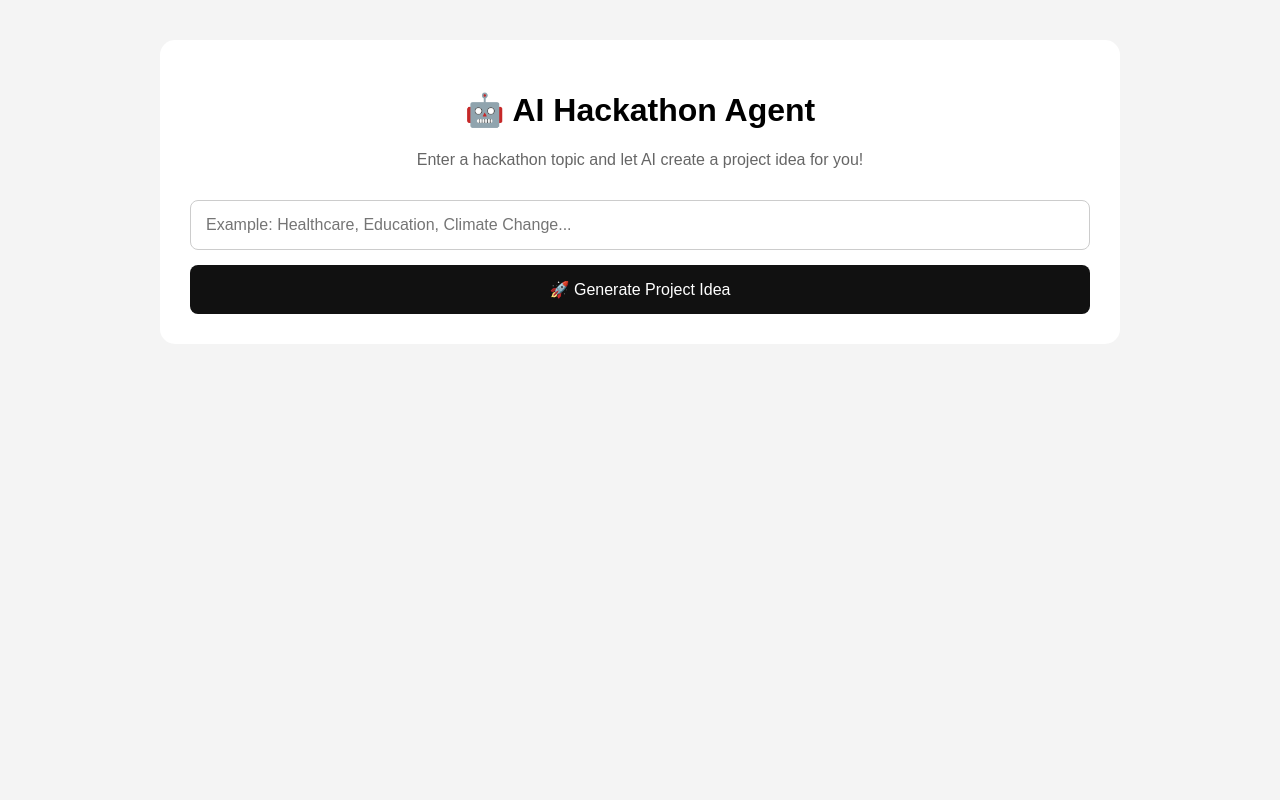
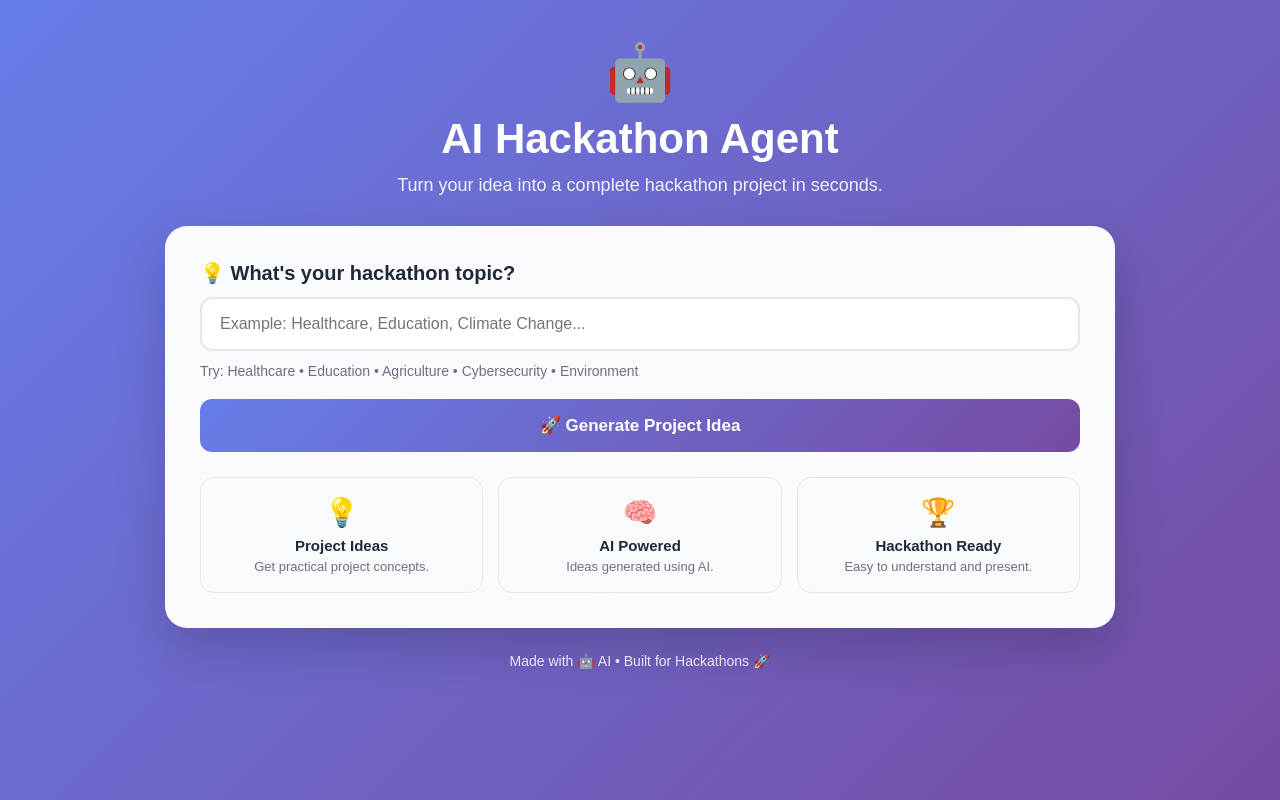
Before and after one commit to orugantideeksha24/AI-Hackathon-Agent, a Flask app: page / in a window 1280 px wide. Run offline with Flask 3, Linux system fonts and the light colour scheme.

Commit message:
Update index.html

```diff
--- a/templates/index.html
+++ b/templates/index.html
@@ -1,66 +1,182 @@
 <!DOCTYPE html>
-<html>
+<html lang="en">
+
 <head>
+    <meta charset="UTF-8">
+    <meta name="viewport" content="width=device-width, initial-scale=1.0">
+
     <title>AI Hackathon Agent</title>
 
     <style>
+        * {
+            box-sizing: border-box;
+            margin: 0;
+            padding: 0;
+        }
+
         body {
-            font-family: Arial, sans-serif;
-            background: #f4f4f4;
-            margin: 0;
-            padding: 40px;
+            font-family: Arial, Helvetica, sans-serif;
+            min-height: 100vh;
+            background: linear-gradient(135deg, #667eea, #764ba2);
+            padding: 40px 20px;
+            color: #1f2937;
         }
 
         .container {
-            max-width: 900px;
+            max-width: 950px;
             margin: auto;
-            background: white;
-            padding: 30px;
-            border-radius: 15px;
         }
 
-        h1 {
+        .hero {
             text-align: center;
+            color: white;
+            margin-bottom: 30px;
         }
 
-        p {
-            text-align: center;
-            color: #666;
+        .robot {
+            font-size: 55px;
+            margin-bottom: 10px;
+        }
+
+        .hero h1 {
+            font-size: 42px;
+            margin-bottom: 12px;
+        }
+
+        .hero p {
+            font-size: 18px;
+            opacity: 0.9;
+        }
+
+        .card {
+            background: rgba(255, 255, 255, 0.97);
+            border-radius: 22px;
+            padding: 35px;
+            box-shadow: 0 20px 50px rgba(0, 0, 0, 0.18);
+        }
+
+        .input-title {
+            font-size: 20px;
+            font-weight: bold;
+            margin-bottom: 12px;
         }
 
         input {
             width: 100%;
-            padding: 15px;
-            box-sizing: border-box;
-            margin-top: 15px;
-            border: 1px solid #ccc;
-            border-radius: 8px;
+            padding: 16px 18px;
+            border: 2px solid #e5e7eb;
+            border-radius: 12px;
             font-size: 16px;
+            outline: none;
+            transition: 0.2s;
+        }
+
+        input:focus {
+            border-color: #667eea;
+            box-shadow: 0 0 0 4px rgba(102, 126, 234, 0.12);
+        }
+
+        .examples {
+            margin-top: 12px;
+            color: #6b7280;
+            font-size: 14px;
         }
 
         button {
             width: 100%;
-            padding: 15px;
-            margin-top: 15px;
+            margin-top: 20px;
+            padding: 16px;
             border: none;
-            border-radius: 8px;
-            background: #111;
+            border-radius: 12px;
+            background: linear-gradient(135deg, #667eea, #764ba2);
             color: white;
-            font-size: 16px;
+            font-size: 17px;
+            font-weight: bold;
             cursor: pointer;
+            transition: transform 0.2s, box-shadow 0.2s;
         }
 
         button:hover {
-            background: #333;
+            transform: translateY(-2px);
+            box-shadow: 0 10px 25px rgba(102, 126, 234, 0.35);
         }
 
         .result {
             margin-top: 30px;
-            padding: 20px;
-            background: #f8f8f8;
-            border-radius: 10px;
+            padding: 28px;
+            background: #f8fafc;
+            border: 1px solid #e5e7eb;
+            border-radius: 16px;
             white-space: pre-wrap;
-            line-height: 1.6;
+            line-height: 1.7;
+            font-size: 16px;
+        }
+
+        .result-title {
+            font-size: 22px;
+            font-weight: bold;
+            margin-bottom: 15px;
+        }
+
+        .features {
+            display: grid;
+            grid-template-columns: repeat(3, 1fr);
+            gap: 15px;
+            margin-top: 25px;
+        }
+
+        .feature {
+            background: #f8fafc;
+            border-radius: 14px;
+            padding: 18px;
+            text-align: center;
+            border: 1px solid #e5e7eb;
+        }
+
+        .feature-icon {
+            font-size: 28px;
+            margin-bottom: 8px;
+        }
+
+        .feature h3 {
+            font-size: 15px;
+            margin-bottom: 5px;
+        }
+
+        .feature p {
+            font-size: 13px;
+            color: #6b7280;
+        }
+
+        .footer {
+            text-align: center;
+            color: white;
+            margin-top: 25px;
+            font-size: 14px;
+            opacity: 0.85;
+        }
+
+        @media (max-width: 700px) {
+
+            body {
+                padding: 25px 15px;
+            }
+
+            .hero h1 {
+                font-size: 32px;
+            }
+
+            .hero p {
+                font-size: 16px;
+            }
+
+            .card {
+                padding: 22px;
+            }
+
+            .features {
+                grid-template-columns: 1fr;
+            }
         }
     </style>
 </head>
@@ -69,11 +185,24 @@
 
     <div class="container">
 
-    <h1>🤖 AI Hackathon Agent</h1>
+        <div class="hero">
+
+            <div class="robot">🤖</div>
+
+            <h1>AI Hackathon Agent</h1>
 
             <p>
-        Enter a hackathon topic and let AI create a project idea for you!
+                Turn your idea into a complete hackathon project in seconds.
             </p>
+
+        </div>
+
+
+        <div class="card">
+
+            <div class="input-title">
+                💡 What's your hackathon topic?
+            </div>
 
             <form method="POST">
 
@@ -84,21 +213,85 @@
                     required
                 >
 
+                <div class="examples">
+                    Try: Healthcare • Education • Agriculture • Cybersecurity • Environment
+                </div>
+
                 <button type="submit">
                     🚀 Generate Project Idea
                 </button>
 
             </form>
 
+
+            <div class="features">
+
+                <div class="feature">
+
+                    <div class="feature-icon">💡</div>
+
+                    <h3>Project Ideas</h3>
+
+                    <p>
+                        Get practical project concepts.
+                    </p>
+
+                </div>
+
+
+                <div class="feature">
+
+                    <div class="feature-icon">🧠</div>
+
+                    <h3>AI Powered</h3>
+
+                    <p>
+                        Ideas generated using AI.
+                    </p>
+
+                </div>
+
+
+                <div class="feature">
+
+                    <div class="feature-icon">🏆</div>
+
+                    <h3>Hackathon Ready</h3>
+
+                    <p>
+                        Easy to understand and present.
+                    </p>
+
+                </div>
+
+            </div>
+
+
             {% if answer %}
 
             <div class="result">
+
+                <div class="result-title">
+                    🎯 Your AI-Generated Project
+                </div>
+
                 {{ answer }}
+
             </div>
 
             {% endif %}
 
         </div>
 
+
+        <div class="footer">
+
+            Made with 🤖 AI • Built for Hackathons 🚀
+
+        </div>
+
+    </div>
+
 </body>
+
 </html>
```
Lines whose indentation alone changed are shown as unchanged.
